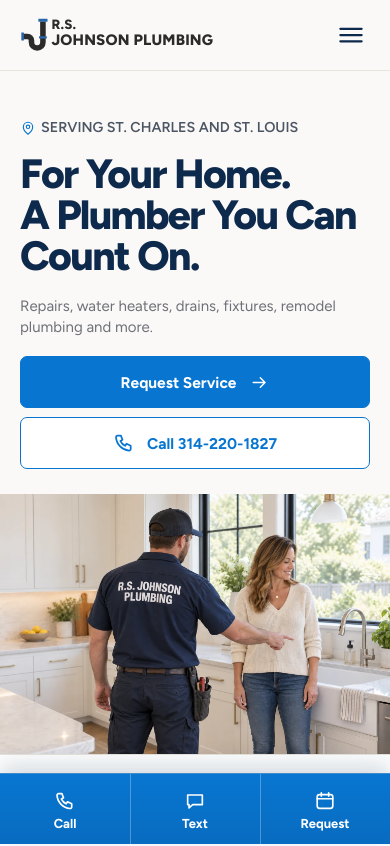
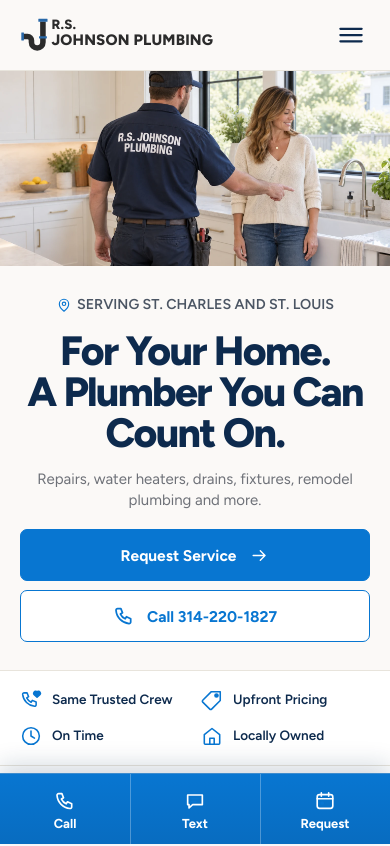
Before and after one commit to rs-johnson-plumbing/website, a Next.js app: page /for-homeowners in a window 390 px wide. Shown: the top 846 px of the page. Built offline with nearby package versions, Linux system fonts and the light colour scheme.

Commit message:
Place homeowner photo above mobile hero copy (#119)

```diff
--- a/src/styles/concept-two-page-polish.css
+++ b/src/styles/concept-two-page-polish.css
@@ -181,3 +181,14 @@
   .c2 .c2-footer-areas h2,
   .c2 .c2-footer-service-groups h2 { margin-bottom: 12px; font-size: 16px; }
 }
+
+/* Homeowners option 2: a shallow photo opens the unified phone hero. */
+@media (max-width: 1023px) {
+  .c2 .c2-homeowners .c2-hero-inner { display: flex; flex-direction: column; gap: 0; }
+  .c2 .c2-homeowners .c2-hero-media { order: -1; flex: none; width: 100vw; height: clamp(190px, 50vw, 300px); aspect-ratio: auto; margin-left: calc((100% - 100vw) / 2); border-radius: 0; }
+  .c2 .c2-homeowners .c2-hero-media img { object-position: center 40%; }
+  .c2 .c2-homeowners .c2-hero-copy { width: 100%; padding-block: 12px 28px; text-align: center; }
+  .c2 .c2-homeowners .c2-location { justify-content: center; }
+  .c2 .c2-homeowners .c2-hero-page-lead { margin-inline: auto; margin-top: 16px; }
+  .c2 .c2-homeowners .c2-hero-actions { width: 100%; }
+}
```
